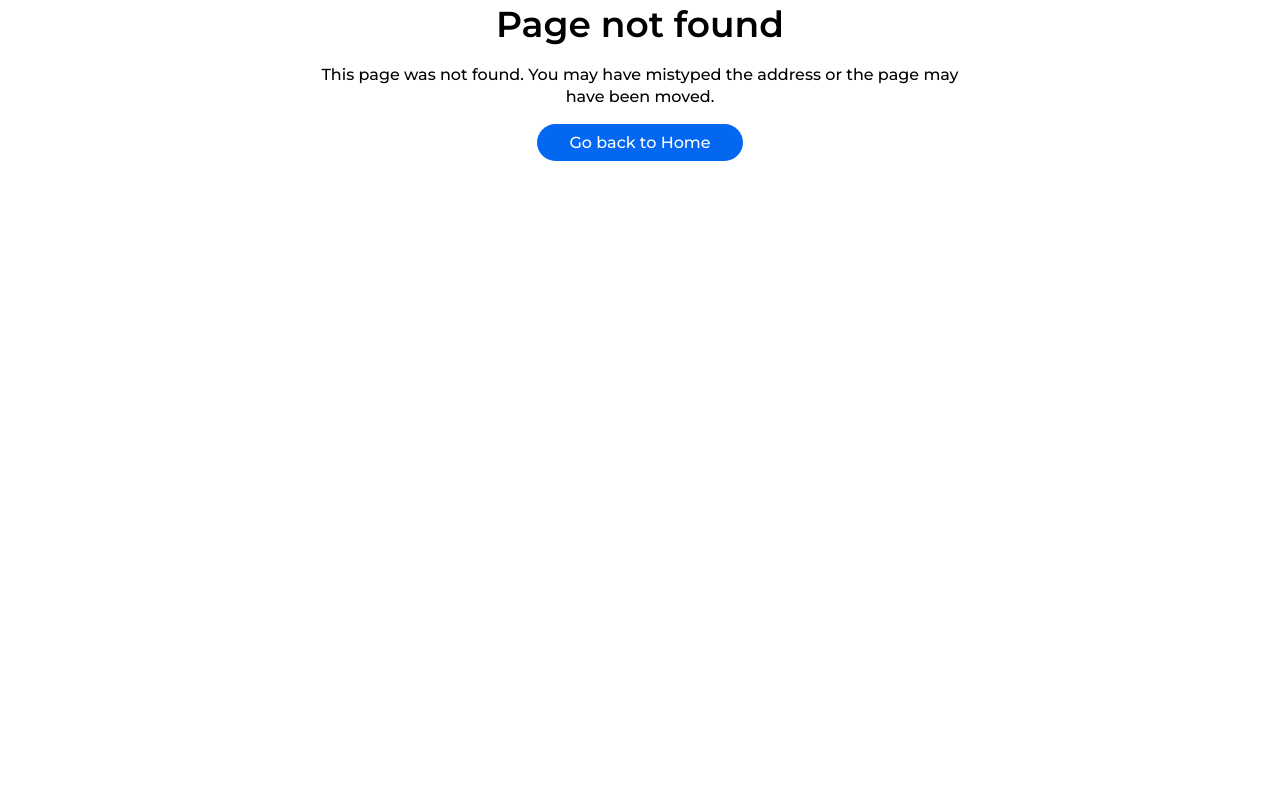
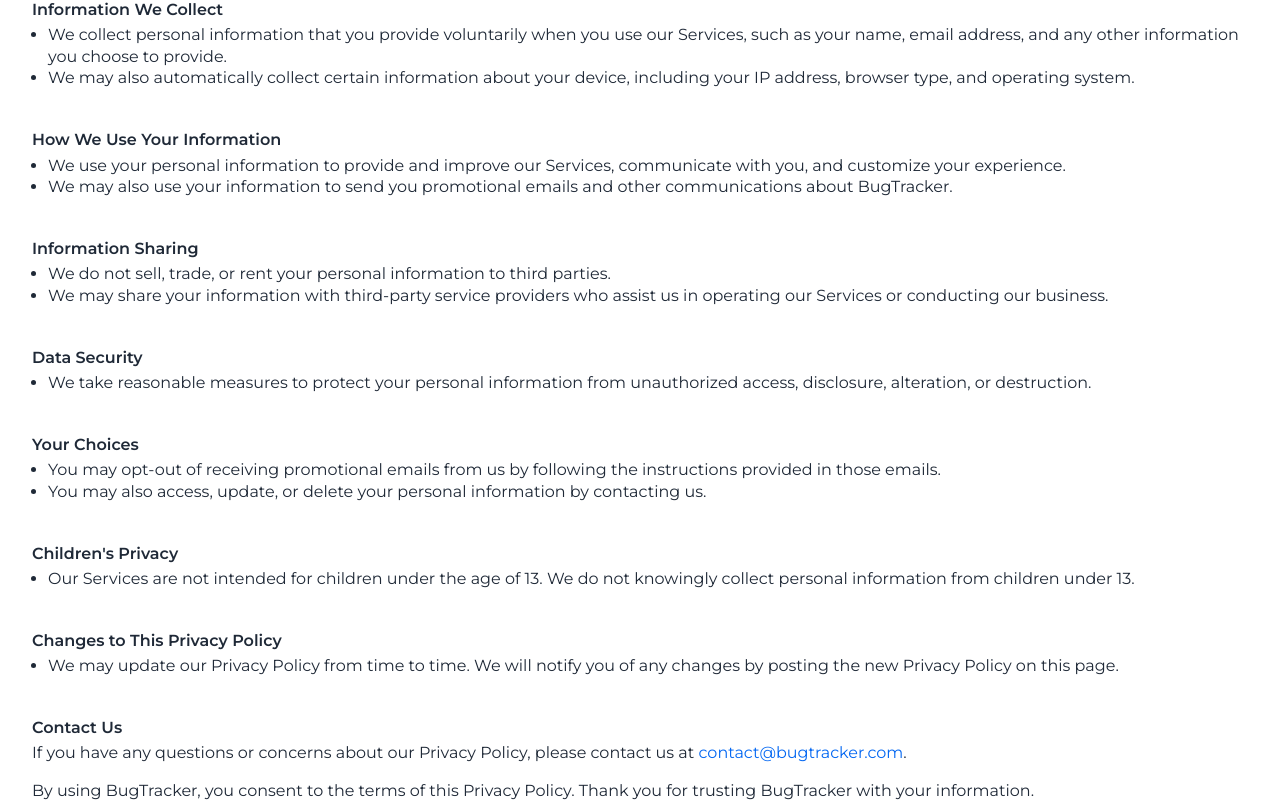
Before and after one commit to Tnaike/bug-tracker, a Next.js app: page /privacy in a window 1280 px wide. Before the commit this address had no page. Shown: the part 453-1260 px from the top of the page. Before the commit the page ends 800 px from the top, so only its background shows below. Built offline with nearby package versions, Linux system fonts and the light colour scheme.

Commit message:
Create privacy policy page

```diff
--- /dev/null
+++ b/src/app/(root)/privacy/page.tsx
@@ -0,0 +1,26 @@
+import Footer from '@/shared/components/Footer';
+import NavBar from '@/shared/components/Narbar';
+import PageSectionHeader from '@/shared/components/PageSectionHeader';
+import PrivacyPolicy from '@/shared/components/PrivacyPolicy';
+import { Metadata } from 'next';
+
+export const metadata: Metadata = {
+  title: 'BugTracker | Privacy Policy',
+};
+
+function Privacy() {
+  return (
+    <div>
+      <NavBar />
+      <div className="mt-16 md:mt-0">
+        <PageSectionHeader title="Privacy Policy" />
+      </div>
+      <div className="py-8">
+        <PrivacyPolicy />
+      </div>
+      <Footer />
+    </div>
+  );
+}
+
+export default Privacy;
--- a/src/app/routes.ts
+++ b/src/app/routes.ts
@@ -4,6 +4,7 @@
   signUp: '/signup',
   forgotPassword: '/password/forgot',
   terms: '/terms',
+  privacy: '/privacy',
 };
 
 export default ROUTE;
--- a/src/shared/components/Footer/index.tsx
+++ b/src/shared/components/Footer/index.tsx
@@ -16,7 +16,7 @@
             <Link href={ROUTE.terms}>Terms of Service</Link>
           </li>
           <li className="px-4 max-sm:py-1 sm:border-r hover:text-blue-300">
-            <Link href="/">Privacy Policy</Link>
+            <Link href={ROUTE.privacy}>Privacy Policy</Link>
           </li>
           <li className="px-4 max-sm:py-1 hover:text-blue-300">
             <Link href="/">Support</Link>
--- /dev/null
+++ b/src/shared/components/PrivacyPolicy/index.tsx
@@ -0,0 +1,106 @@
+import Link from 'next/link';
+
+const PrivacyPolicy = () => {
+  return (
+    <div className="relative scroll-smooth bg-white">
+      <div className="container md:container px-4 md:px-8 mx-auto">
+        <div className="flex flex-col py-2 text-sm md:text-base text-gray-800">
+          <p className="mb-8 font-medium md:text-2xl">
+            At BugTracker, we are committed to protecting your privacy. This Privacy Policy outlines how we collect,
+            use, disclose, and safeguard your personal information when you use our website or mobile application
+            ("Services").
+          </p>
+          <h3 className="mb-1 font-semibold">Information We Collect</h3>
+          <div className="mb-8">
+            <ul className="gap-1 mb-2 list-disc pl-4">
+              <li>
+                We collect personal information that you provide voluntarily when you use our Services, such as your
+                name, email address, and any other information you choose to provide.
+              </li>
+              <li>
+                We may also automatically collect certain information about your device, including your IP address,
+                browser type, and operating system.
+              </li>
+            </ul>
+          </div>
+          <h3 className="mb-1 font-semibold">How We Use Your Information</h3>
+          <div className="mb-8">
+            <ul className="gap-1 mb-2 list-disc pl-4">
+              <li>
+                We use your personal information to provide and improve our Services, communicate with you, and
+                customize your experience.
+              </li>
+              <li>
+                We may also use your information to send you promotional emails and other communications about
+                BugTracker.
+              </li>
+            </ul>
+          </div>
+          <h3 className="mb-1 font-semibold">Information Sharing</h3>
+          <div className="mb-8">
+            <ul className="gap-1 mb-2 list-disc pl-4">
+              <li>We do not sell, trade, or rent your personal information to third parties.</li>
+              <li>
+                We may share your information with third-party service providers who assist us in operating our Services
+                or conducting our business.
+              </li>
+            </ul>
+          </div>
+          <h3 className="mb-1 font-semibold">Data Security</h3>
+          <div className="mb-8">
+            <ul className="gap-1 mb-2 list-disc pl-4">
+              <li>
+                We take reasonable measures to protect your personal information from unauthorized access, disclosure,
+                alteration, or destruction.
+              </li>
+            </ul>
+          </div>
+          <h3 className="mb-1 font-semibold">Your Choices</h3>
+          <div className="mb-8">
+            <ul className="gap-1 mb-2 list-disc pl-4">
+              <li>
+                You may opt-out of receiving promotional emails from us by following the instructions provided in those
+                emails.
+              </li>
+              <li>
+                You may also access, update, or delete your personal information by contacting us.
+              </li>
+            </ul>
+          </div>
+          <h3 className="mb-1 font-semibold">Children's Privacy</h3>
+          <div className="mb-8">
+            <ul className="gap-1 mb-2 list-disc pl-4">
+              <li>
+                Our Services are not intended for children under the age of 13. We do not knowingly collect personal
+                information from children under 13.
+              </li>
+            </ul>
+          </div>
+          <h3 className="mb-1 font-semibold">Changes to This Privacy Policy</h3>
+          <div className="mb-8">
+            <ul className="gap-1 mb-2 list-disc pl-4">
+              <li>
+                We may update our Privacy Policy from time to time. We will notify you of any changes by posting the new
+                Privacy Policy on this page.
+              </li>
+            </ul>
+          </div>
+          <h3 className="mb-1 font-semibold">Contact Us</h3>
+          <p className="mb-4">
+            If you have any questions or concerns about our Privacy Policy, please contact us at{' '}
+            <Link href="mailto:contact@bugtracker.com" className="text-blue-300">
+              contact@bugtracker.com
+            </Link>
+            .
+          </p>
+          <p className="mb-8">
+            By using BugTracker, you consent to the terms of this Privacy Policy. Thank you for trusting BugTracker with
+            your information.
+          </p>
+        </div>
+      </div>
+    </div>
+  );
+};
+
+export default PrivacyPolicy;
```
